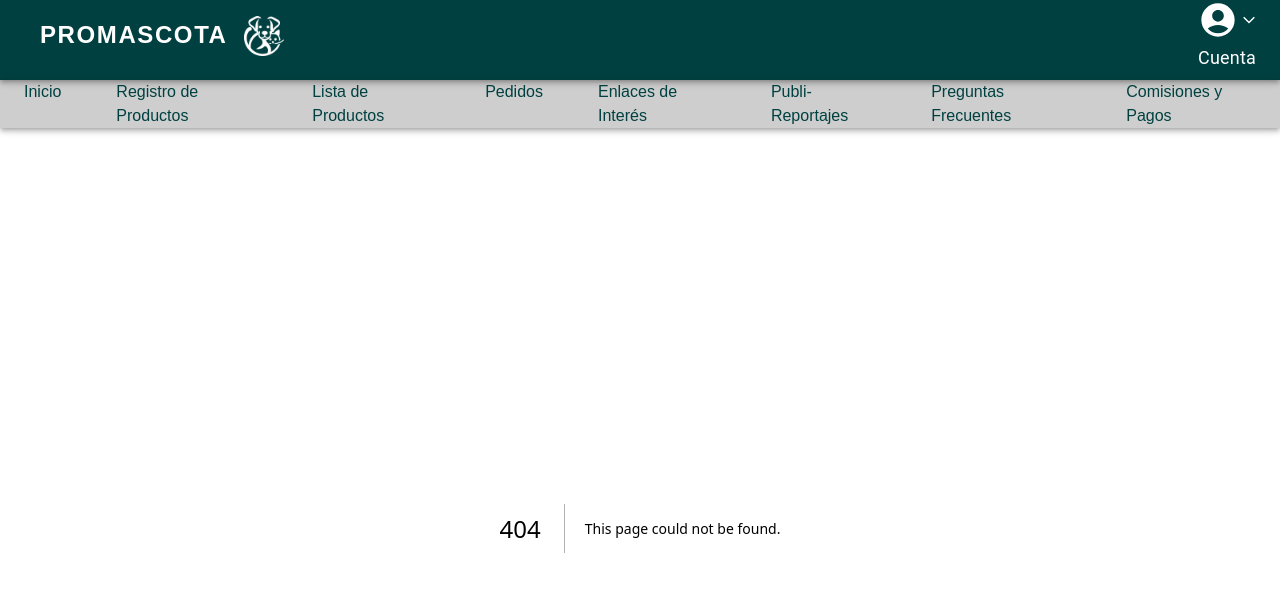
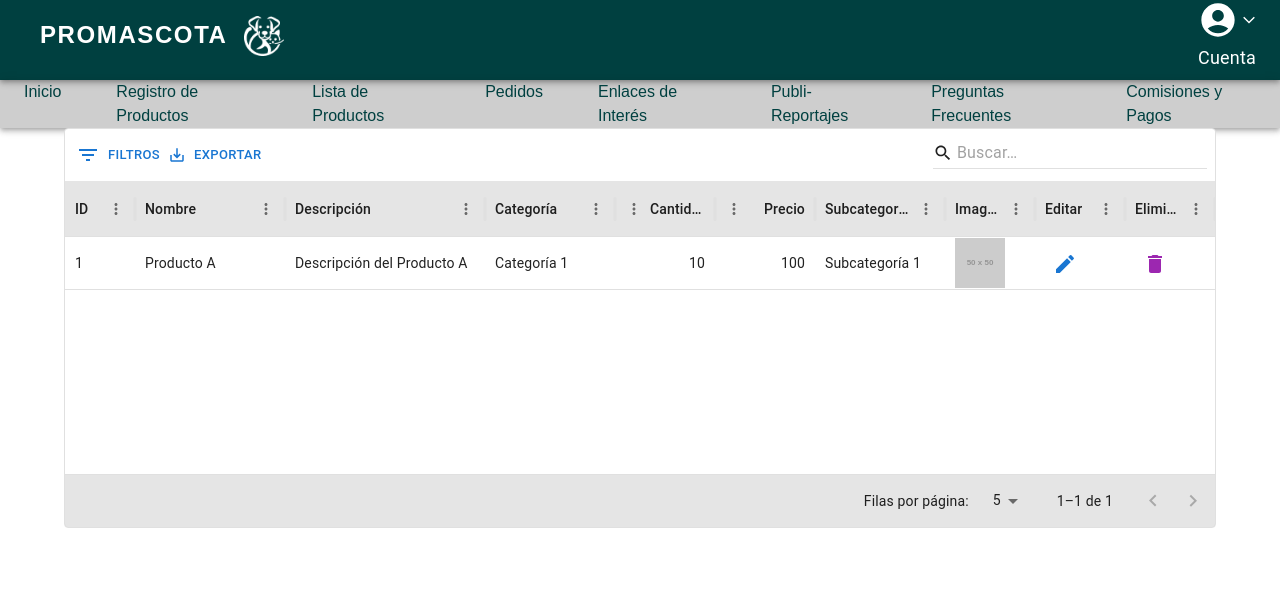
Before and after one commit to PROMASCOTA-TIC/Frontend-Entrepreneurs, a Next.js app: page /emprendedores/inicio in a window 1280 px wide. Before the commit this address had no page. Shown: the top 592 px of the page. Built offline with nearby package versions, Linux system fonts and the light colour scheme.

Commit message:
feat: Crear componente TablaProductosTerminar Stock para el inicio de emprendedores.

```diff
--- /dev/null
+++ b/src/app/(emprendedor)/emprendedores/components/inicio-emprendedor/TablaProductosTerminarStock.tsx
@@ -0,0 +1,126 @@
+import React from 'react';
+import { Box, IconButton } from '@mui/material';
+import EditIcon from '@mui/icons-material/Edit';
+import DeleteIcon from '@mui/icons-material/Delete';
+import { esES } from '@mui/x-data-grid/locales';
+import { DataGrid, GridToolbarContainer, GridToolbarExport, GridToolbarFilterButton, GridToolbarQuickFilter, GridColDef } from '@mui/x-data-grid';
+import { themePalette } from '@/config/theme.config';
+
+interface Product {
+  id: number;
+  nombre: string;
+  descripcion: string;
+  categoria: string;
+  cantidad: number;
+  precio: number;
+  subcategoria: string;
+  imagen: string;
+}
+
+const rows: Product[] = [
+  {
+    id: 1,
+    nombre: 'Producto A',
+    descripcion: 'Descripción del Producto A',
+    categoria: 'Categoría 1',
+    cantidad: 10,
+    precio: 100,
+    subcategoria: 'Subcategoría 1',
+    imagen: 'https://via.placeholder.com/50'
+  },
+  // Agrega más filas según sea necesario
+];
+
+const columns: GridColDef[] = [
+  { field: 'id', headerName: 'ID', minWidth: 70, flex: 1 },
+  { field: 'nombre', headerName: 'Nombre', minWidth: 150, flex: 2 },
+  { field: 'descripcion', headerName: 'Descripción', minWidth: 200, flex: 3 },
+  { field: 'categoria', headerName: 'Categoría', minWidth: 130, flex: 2 },
+  { field: 'cantidad', headerName: 'Cantidad', type: 'number', minWidth: 100, flex: 1 },
+  { field: 'precio', headerName: 'Precio', type: 'number', minWidth: 100, flex: 1 },
+  { field: 'subcategoria', headerName: 'Subcategoría', minWidth: 130, flex: 2 },
+  {
+    field: 'imagen',
+    headerName: 'Imagen',
+    minWidth: 90,
+    flex: 1,
+    renderCell: (params) => (
+      <img src={params.value as string} alt="Producto" width="50" height="50" />
+    ),
+  },
+  {
+    field: 'editar',
+    headerName: 'Editar',
+    minWidth: 90,
+    flex: 1,
+    renderCell: () => (
+      <IconButton color="primary" aria-label="Editar">
+        <EditIcon />
+      </IconButton>
+    ),
+  },
+  {
+    field: 'eliminar',
+    headerName: 'Eliminar',
+    minWidth: 90,
+    flex: 1,
+    renderCell: () => (
+      <IconButton color="secondary" aria-label="Eliminar">
+        <DeleteIcon />
+      </IconButton>
+    ),
+  },
+];
+
+const CustomToolbar = () => (
+  <GridToolbarContainer sx={{ display: 'flex', justifyContent: 'space-between' }}>
+    <div>
+      <GridToolbarFilterButton />
+      <GridToolbarExport />
+    </div>
+    <GridToolbarQuickFilter debounceMs={500} sx={{ marginLeft: 'auto' }} />
+  </GridToolbarContainer>
+);
+
+const ProductTable: React.FC = () => {
+  return (
+    <Box sx={{ height: 400, width: '90%', mx: 'auto' }}> {/* Ajusta el ancho al 90% y centra */}
+      <DataGrid
+        localeText={esES.components.MuiDataGrid.defaultProps.localeText}
+        rows={rows}
+        columns={columns}
+        initialState={{
+          pagination: {
+            paginationModel: { pageSize: 5 },
+          },
+        }}
+        pageSizeOptions={[5, 10, 25]}
+        slots={{
+          toolbar: CustomToolbar,
+        }}
+        slotProps={{
+          toolbar: {
+            showQuickFilter: true,
+            quickFilterProps: { debounceMs: 500 },
+          },
+        }}
+        sx={{
+          '& .MuiDataGrid-toolbarContainer': {
+            backgroundColor: themePalette.cwhite,
+            padding: '0.5rem',
+          },
+          '& .MuiDataGrid-columnHeader': {
+            backgroundColor: themePalette.black10,
+            fontWeight: 'bold',
+          },
+          '& .MuiDataGrid-footerContainer': {
+            backgroundColor: themePalette.black10,
+            fontWeight: 'bold',
+          },
+        }}
+      />
+    </Box>
+  );
+};
+
+export default ProductTable;
--- /dev/null
+++ b/src/app/(emprendedor)/emprendedores/inicio/page.tsx
@@ -0,0 +1,10 @@
+"use client";
+import React from 'react'
+import TablaProductosTerminarStock from '../components/inicio-emprendedor/TablaProductosTerminarStock'
+
+
+export default function ListasProductos() {
+  return (
+<TablaProductosTerminarStock/>
+  )
+}
--- a/src/app/(emprendedor)/emprendedores/lista-productos/page.tsx
+++ b/src/app/(emprendedor)/emprendedores/lista-productos/page.tsx
@@ -1,9 +1,5 @@
 import React from 'react'
 import ListaProductos from '../components/lista-productos/ListaProductos'
-
-
-
-
 
 
 export default function ListasProductos() {
```
Also changed, not shown: src/app/(emprendedor)/emprendedores/components/inicio-emprendedor/CardsProductosVendidos.tsx (added).
